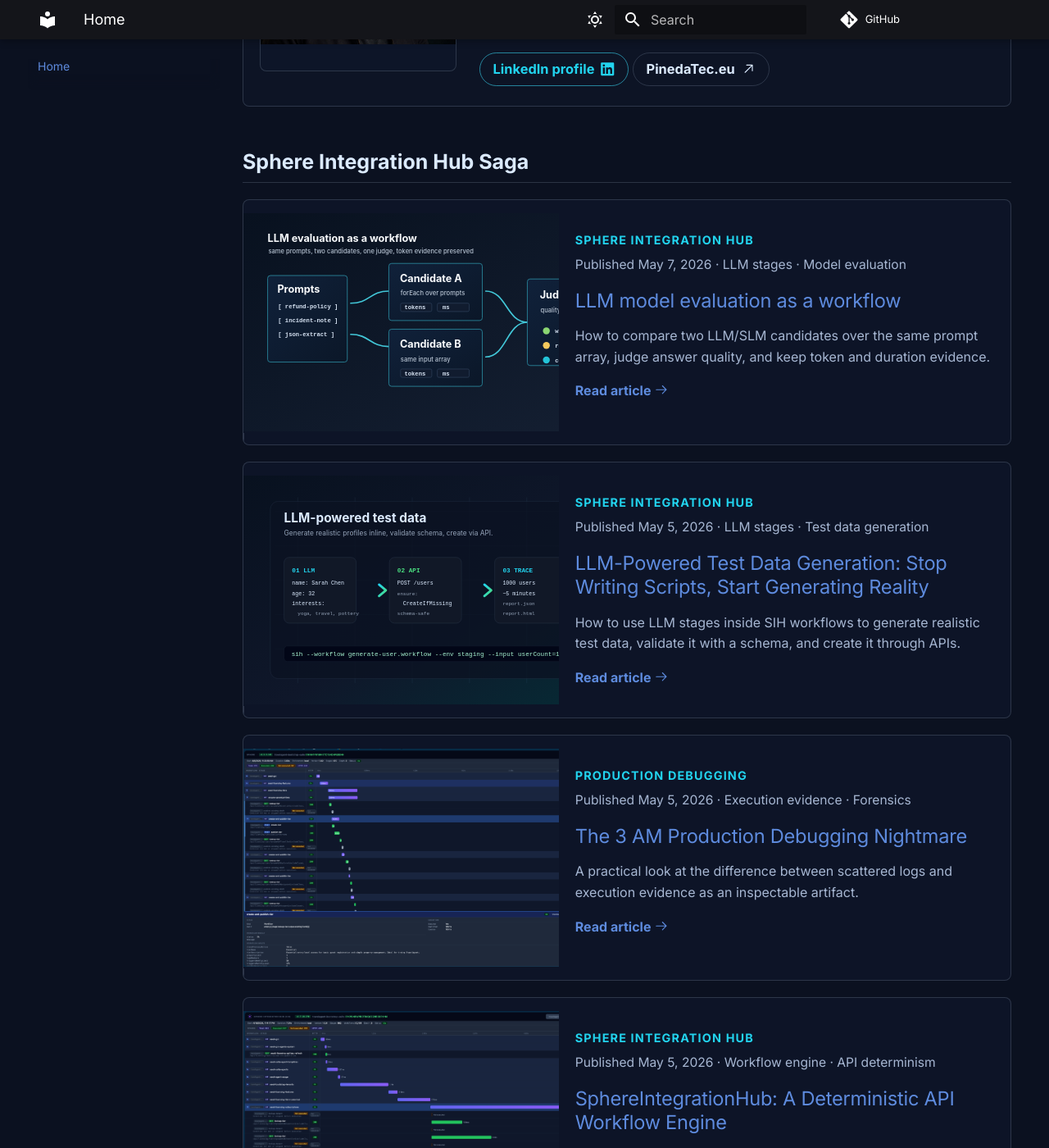
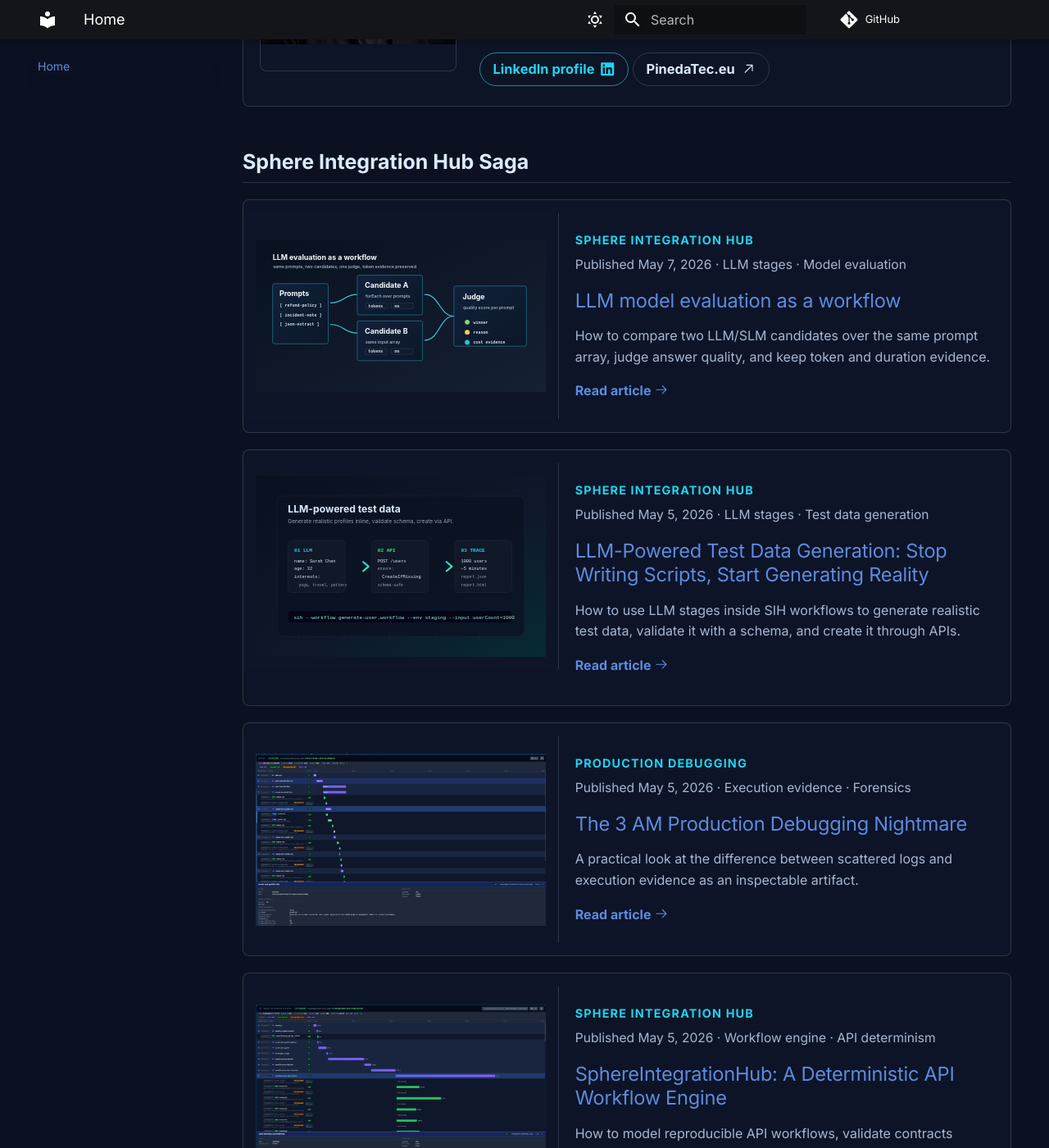
Before and after one commit to PinedaTec-EU/tech-blog, an MkDocs documentation site: the page built from docs/index.md, in a window 1280 px wide and 1400 px high, scrolled down 946 px. Shown: the whole window at 82% size. Built offline with MkDocs 1.6.1 and Material for MkDocs 9.7.7, drawn with Linux system fonts in a browser that asks for light colours; comment, search, counter and statistics services are not loaded.

Commit message:
Fit saga card images without cropping

```diff
--- a/docs/stylesheets/extra-20260507.css
+++ b/docs/stylesheets/extra-20260507.css
@@ -275,15 +275,20 @@
 .insight-card__media {
   background: rgba(15, 23, 42, 0.8);
   border-right: 1px solid var(--pt-border);
+  display: flex;
+  align-items: center;
+  justify-content: center;
   min-height: 12rem;
+  padding: 0.75rem;
 }
 
 .insight-card__media img {
   aspect-ratio: 16 / 10;
   display: block;
-  height: 100%;
-  object-fit: cover;
-  object-position: left top;
+  height: auto;
+  max-height: 100%;
+  object-fit: contain;
+  object-position: center;
   width: 100%;
 }
 
```
